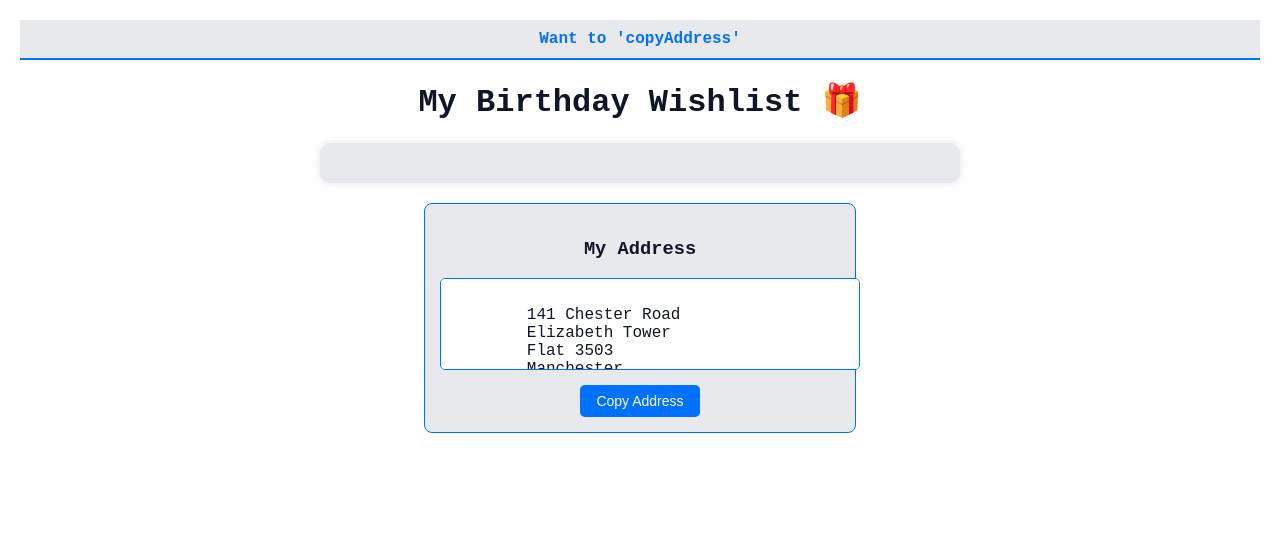
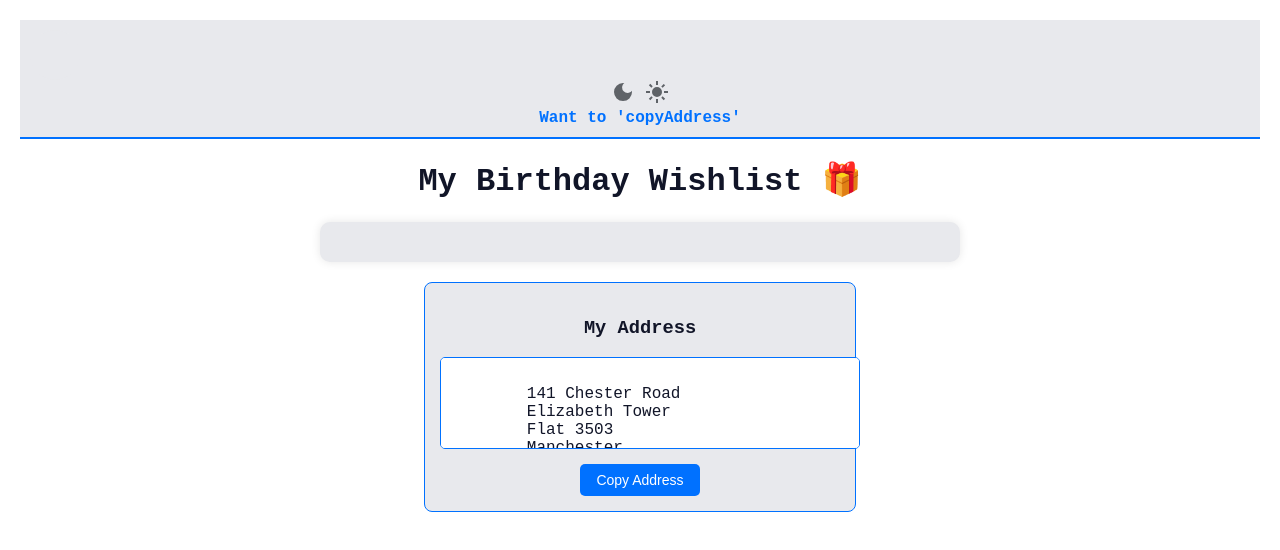
Before and after one commit to OuamboC/Vercel, a website: page public/index.html in a window 1280 px wide. Drawn offline with Linux system fonts and the light colour scheme; no server answers.

Commit message:
Import light and dark Google Fonts icons, add theme-switch button, and update CSS for enhanced user experience

```diff
--- a/public/index.html
+++ b/public/index.html
@@ -9,6 +9,10 @@
     <script defer src="script.js"></script>
 </head>
 <header>
+    <button id="theme-switch"></button>
+    <svg xmlns="http://www.w3.org/2000/svg" height="24px" viewBox="0 -960 960 960" width="24px" fill="#5f6368"><path d="M480-120q-150 0-255-105T120-480q0-150 105-255t255-105q14 0 27.5 1t26.5 3q-41 29-65.5 75.5T444-660q0 90 63 153t153 63q55 0 101-24.5t75-65.5q2 13 3 26.5t1 27.5q0 150-105 255T480-120Z"/></svg>
+    <svg xmlns="http://www.w3.org/2000/svg" height="24px" viewBox="0 -960 960 960" width="24px" fill="#5f6368"><path d="M480-280q-83 0-141.5-58.5T280-480q0-83 58.5-141.5T480-680q83 0 141.5 58.5T680-480q0 83-58.5 141.5T480-280ZM200-440H40v-80h160v80Zm720 0H760v-80h160v80ZM440-760v-160h80v160h-80Zm0 720v-160h80v160h-80ZM256-650l-101-97 57-59 96 100-52 56Zm492 496-97-101 53-55 101 97-57 59Zm-98-550 97-101 59 57-100 96-56-52ZM154-212l101-97 55 53-97 101-59-57Z"/></svg>
+
     <nav class="main-nav">
 
             <a href="#address">Want to 'copyAddress'</a>
--- a/public/styles.css
+++ b/public/styles.css
@@ -14,6 +14,16 @@
     --secondary-text: #232738;
     --primary-color: #3a435d;
     --accent-color: #0071ff;
+}
+#theme-switch{
+    height: 50px;
+    width: 50px;
+    padding: 0;
+    border-radius: 50%;
+    background-color: var(--base-variant);
+    display: flex;
+    justify-content: center;
+    align-items: center;
 }
 
 body {
```
Also changed, not shown: public/dark_mode_24dp_5F6368_FILL1_wght400_GRAD0_opsz24.svg (added), public/light_mode_24dp_5F6368_FILL1_wght400_GRAD0_opsz24.svg (added).
